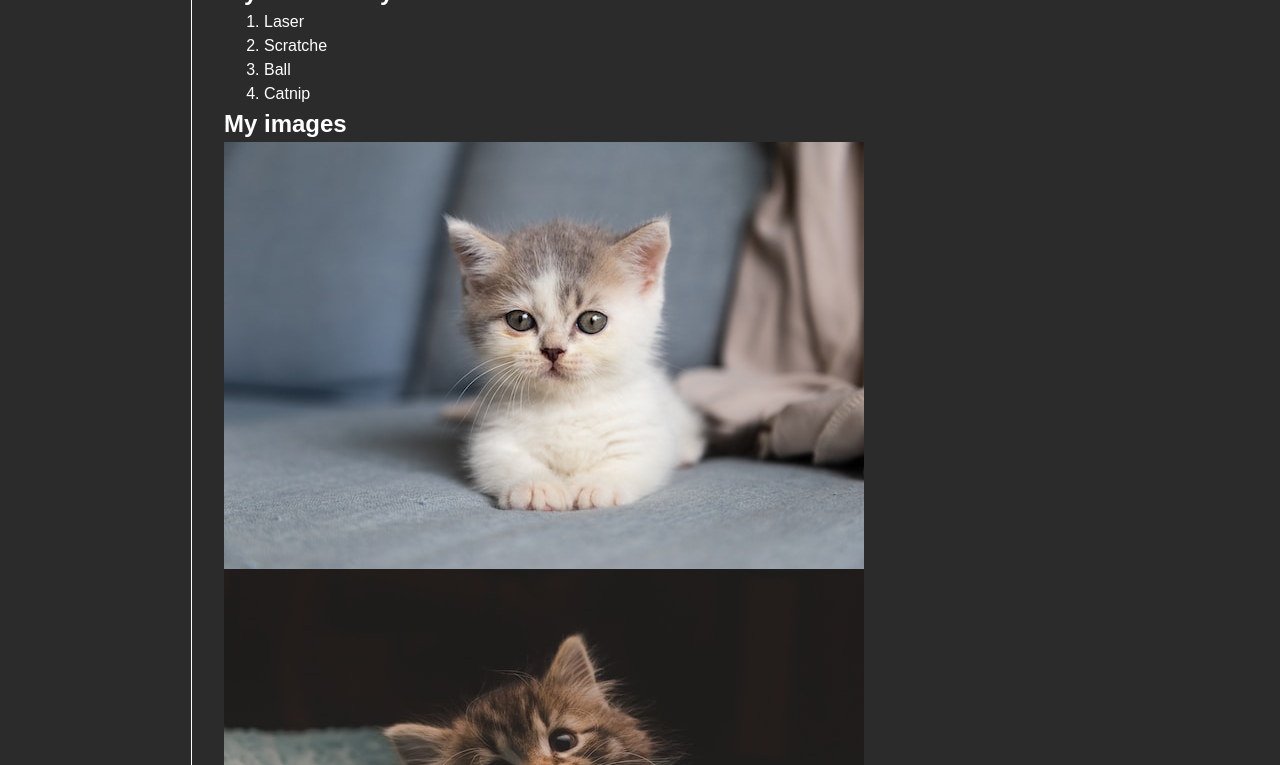
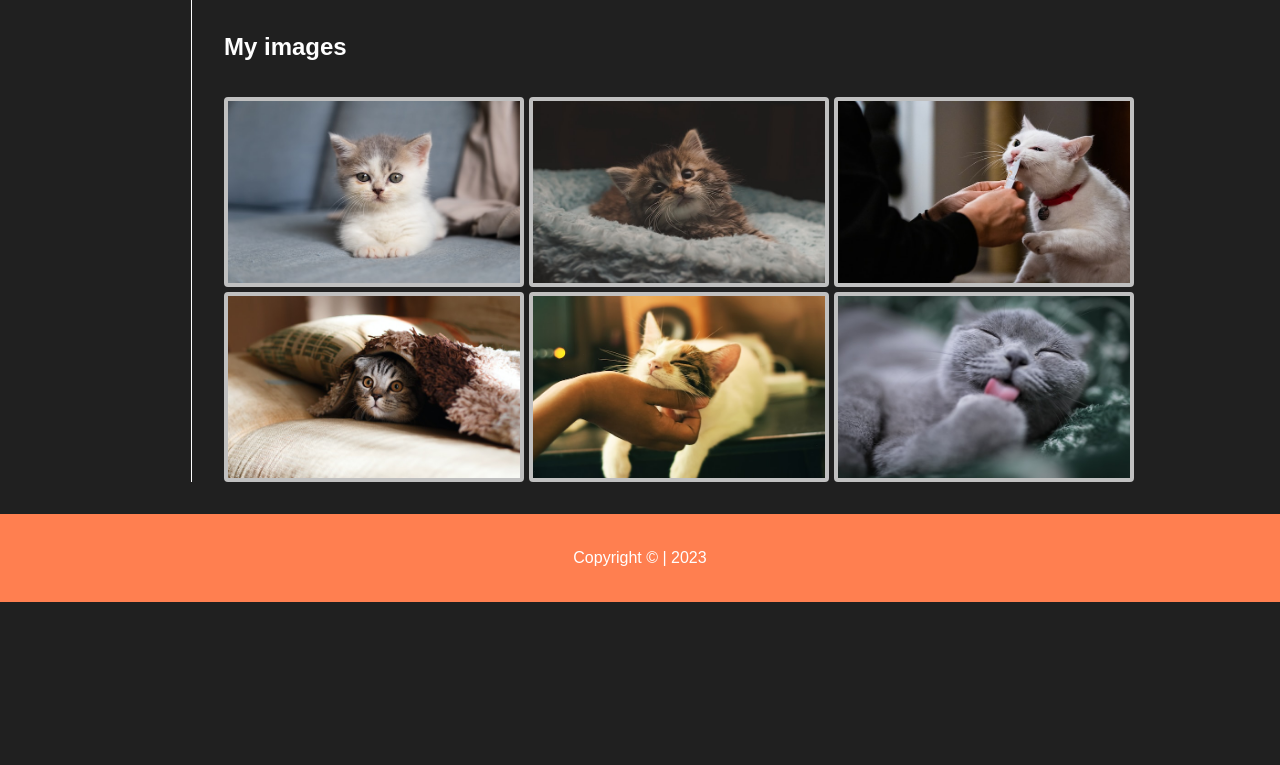
Before and after one commit to zurnadurumm/grid-assignment, a plain HTML site: page index.html in a window 1280 px wide. Shown: the part 875-1640 px from the top of the page. After the commit the page ends 1477 px from the top, so only its background shows below. Drawn offline with Linux system fonts and the light colour scheme.

Commit message:
Final commit

```diff
--- a/index.html
+++ b/index.html
@@ -24,7 +24,7 @@
       <a href="https://meow.com" class="nav__link">https://meow.com</a>
     </nav>
     <main>
-      <img src="image/cat.jpg" alt="Main cat">
+      <img src="image/cat.jpg" alt="Main cat" class="cats">
       <h2 class="main__behavior">Cat behavior</h2>
       <p class="main__text">Lorem ipsum, dolor sit amet consectetur adipisicing elit. Repudiandae
         molestiae dolore incidunt veniam? Reprehenderit, repellat soluta nobis
@@ -69,22 +69,6 @@
     <p class="foot__copyright">Copyright &copy; | 2023</p>
   </footer>
 
-
-
-
-
-
-
-
-
-
-
-
-
-
-
-
-
 </body>
 
 </html>
--- a/style.css
+++ b/style.css
@@ -46,7 +46,7 @@
   }
   body{
     color: white;
-    background: rgb(43, 43, 43);
+    background: rgb(32,32,32);
     font-family: sans-serif;
     display: grid;
     justify-content: center;
@@ -61,7 +61,7 @@
     width: 100% ;
     padding: 2.5rem 1rem;
 
-    background: rgb(255, 123, 0);
+    background: coral;
 
   }
   .head__name{
@@ -109,3 +109,27 @@ nav{
     color:rgb(255, 123, 0);
 
 }
+main {
+    display: grid;
+    gap: 2rem;
+}
+.cats{
+    width: 300px;
+    max-height: 190px;
+    border-radius: 0.25rem;
+    border: 4px rgba(255, 255, 255, 0.719) solid ;
+
+
+}
+.images{
+    display: grid;
+    grid-template-columns: repeat(3,300px);
+    gap: 0.3rem;
+}
+footer{
+    background: coral;
+    display: flex;
+    justify-content: center;
+    align-items: center;
+    padding: 2rem 0;
+}
```
